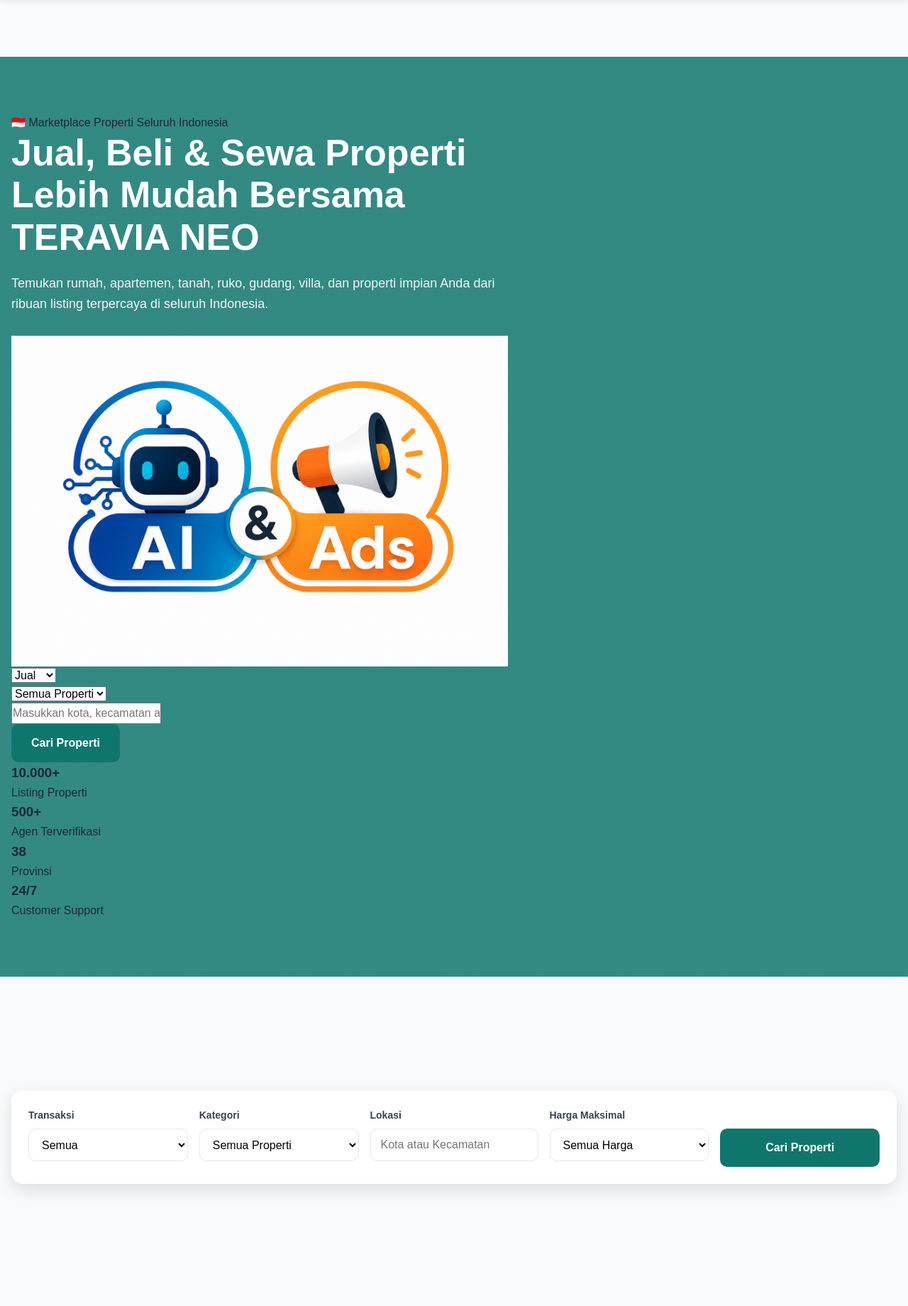
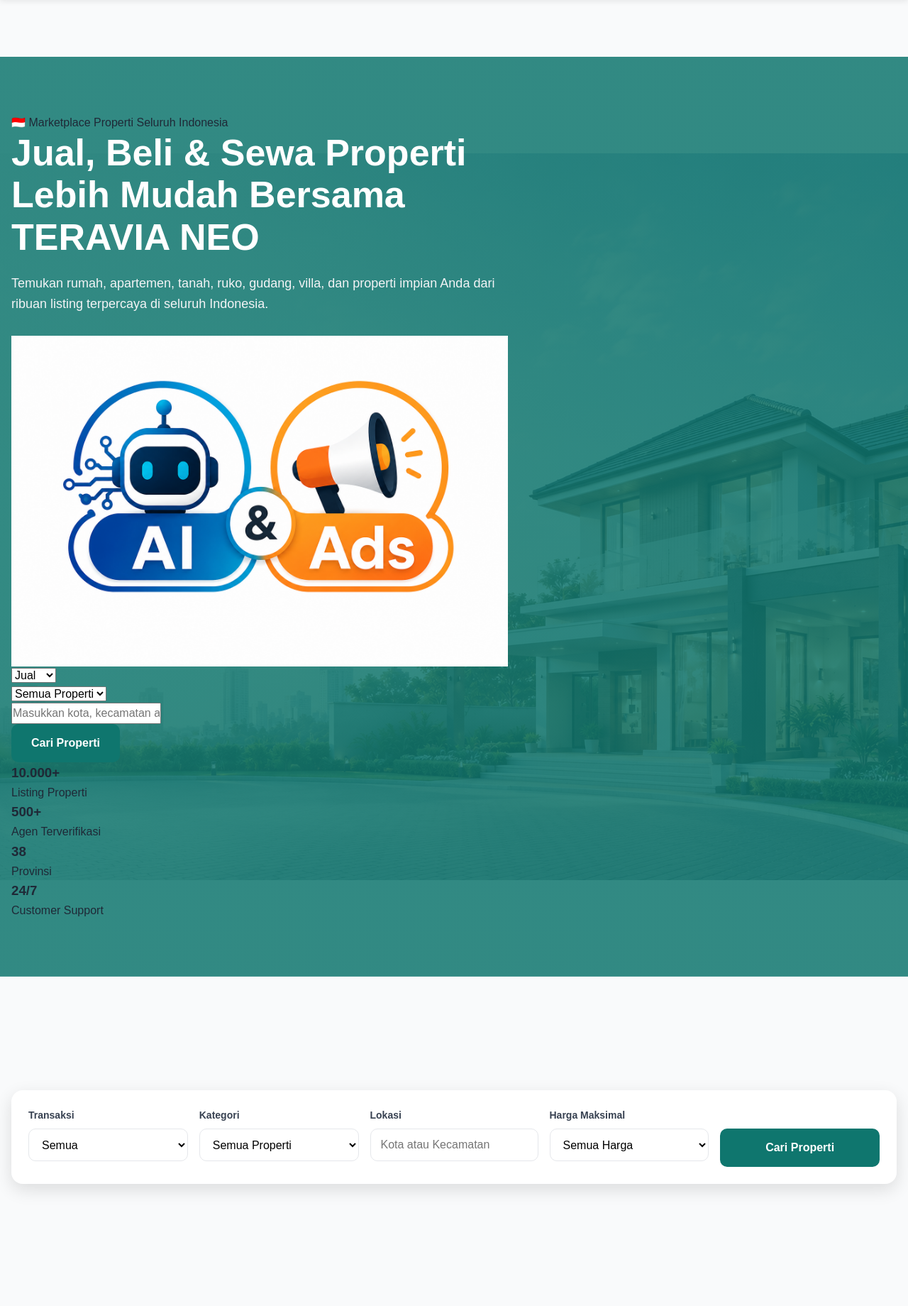
Before and after one commit to teravia8726/Teravia, a PHP site: page / in a window 1280 px wide. Shown: the part 80-1920 px from the top of the page at 71% size. Run offline with PHP 8.4, Linux system fonts and the light colour scheme.

Commit message:
Update components.css

```diff
--- a/assets/css/components.css
+++ b/assets/css/components.css
@@ -64,29 +64,31 @@
    HERO
 ============================== */
 
-.hero{
-    background-image:url("../images/banners/hero-bg.png");
-    background-repeat:no-repeat;
-    background-position:center;
-    background-size:auto;
-}
+/* ==============================
+   HERO
+============================== */
 
 .hero{
     min-height:600px;
     display:flex;
     align-items:center;
-    background:
+
+    background-image:
     linear-gradient(
         rgba(15,118,110,.85),
         rgba(15,118,110,.85)
-    );
+    ),
+    url("../images/banners/hero-bg.png");
+
+    background-repeat:no-repeat;
+    background-position:center;
+    background-size:auto;
 }
 
 
 .hero-content{
     max-width:700px;
 }
-
 
 .hero h1{
     font-size:52px;
```
